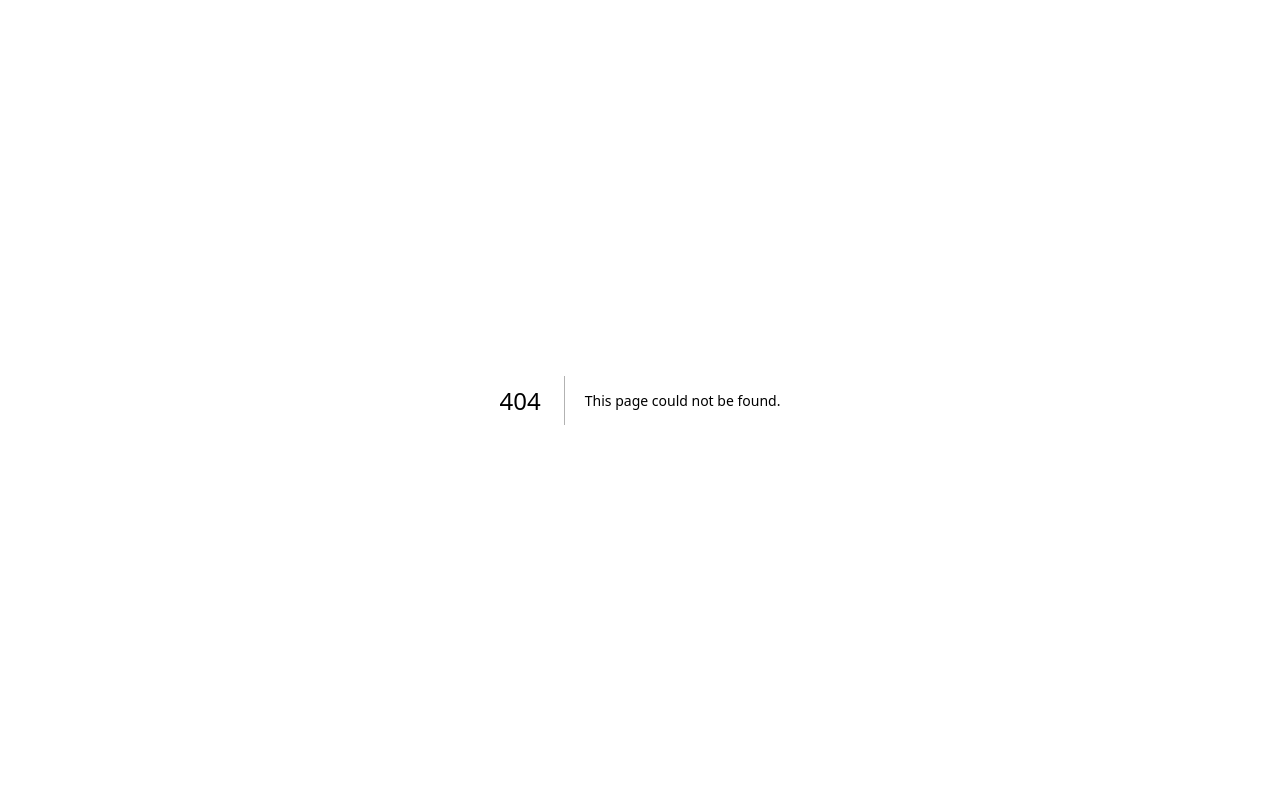
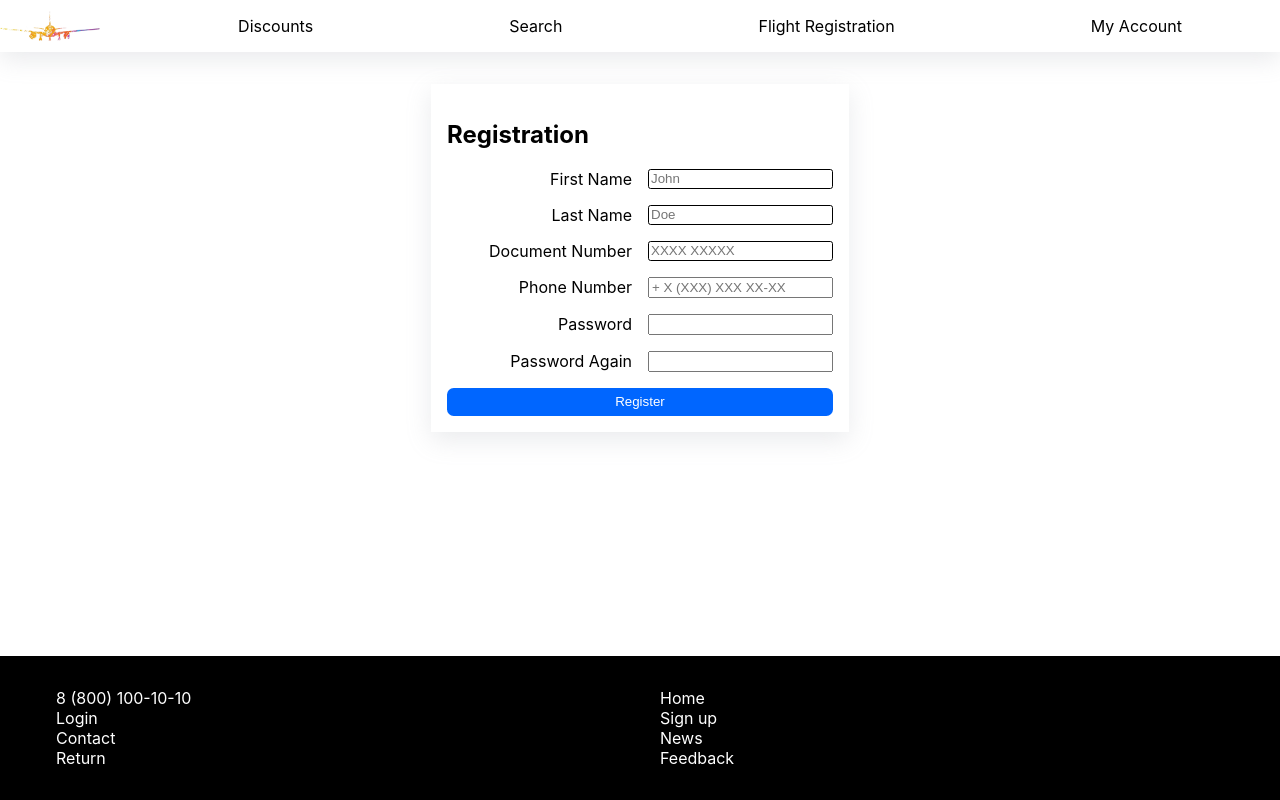
Before and after one commit to thepicture/flight-pool, a Next.js app: page /registration in a window 1280 px wide. Before the commit this address had no page. Built offline with nearby package versions, Linux system fonts and the light colour scheme.

Commit message:
feat: add Auth endpoints
/login, /registration

```diff
--- /dev/null
+++ b/components/AuthForm/AuthForm.tsx
@@ -0,0 +1,73 @@
+import React from "react";
+
+import styles from "styles/AuthForm/AuthForm.module.css";
+
+interface AuthFormProps {
+  registerMode?: boolean;
+}
+
+export const AuthForm: React.FC<AuthFormProps> = ({ registerMode = false }) => {
+  return (
+    <form method="post" action="/flights" className={styles.container}>
+      <h2>{registerMode ? "Registration" : "Auth"}</h2>
+      {registerMode && (
+        <>
+          <label>
+            First Name
+            <input
+              type="text"
+              placeholder="John"
+              minLength={2}
+              maxLength={64}
+              required
+            />
+          </label>
+          <label>
+            Last Name
+            <input
+              type="text"
+              placeholder="Doe"
+              minLength={2}
+              maxLength={64}
+              required
+            />
+          </label>
+          <label>
+            Document Number
+            <input
+              type="text"
+              placeholder="XXXX XXXXX"
+              minLength={4}
+              maxLength={16}
+              required
+            />
+          </label>
+        </>
+      )}
+      <label>
+        Phone Number
+        <input
+          type="tel"
+          pattern="\+[0-9] \([0-9]{3}\) [0-9]{3} [0-9]{2}-[0-9]{2}"
+          placeholder="+ X (XXX) XXX XX-XX"
+          required
+        />
+      </label>
+      <label>
+        Password
+        <input type="password" minLength={8} maxLength={64} required />
+      </label>
+      {registerMode && (
+        <label>
+          Password Again
+          <input type="password" minLength={8} maxLength={64} required />
+        </label>
+      )}
+      <input
+        type="submit"
+        value={registerMode ? "Register" : "Sign in"}
+        className="test-0-fbs"
+      />
+    </form>
+  );
+};
--- a/components/Footer/Footer.tsx
+++ b/components/Footer/Footer.tsx
@@ -3,9 +3,13 @@ import SiteNavigation from "./SiteNavigation/SiteNavigation";
 
 import styles from "styles/Footer/Footer.module.css";
 
-const Footer = () => {
+interface FooterProps {
+  sticky?: boolean;
+}
+
+const Footer: React.FC<FooterProps> = ({ sticky = false }) => {
   return (
-    <footer className={styles.footer}>
+    <footer className={`${styles.footer} ${sticky ? styles.sticky : ""}`}>
       <SiteNavigation />
     </footer>
   );
--- /dev/null
+++ b/pages/registration/index.tsx
@@ -0,0 +1,26 @@
+import Head from "next/head";
+import { AuthForm } from "../../components/AuthForm/AuthForm";
+
+import Footer from "../../components/Footer/Footer";
+import Header from "../../components/Header/Header";
+
+import styles from "../../styles/Auth/Auth.module.css";
+
+const Registration = () => {
+  return (
+    <div>
+      <Head>
+        <title>Flight Pool - Auth</title>
+        <meta name="description" content="Registration in Flight Pool" />
+        <link rel="icon" href="/favicon.ico" />
+      </Head>
+      <Header />
+      <main className={styles.container}>
+        <AuthForm registerMode />
+      </main>
+      <Footer sticky />
+    </div>
+  );
+};
+
+export default Registration;
--- /dev/null
+++ b/styles/Auth/Auth.module.css
@@ -0,0 +1,15 @@
+.container {
+  display: flex;
+  justify-content: center;
+  align-items: center;
+}
+
+@media screen and (max-width: 640px) {
+  .container {
+    display: block;
+  }
+
+  .container form {
+    box-shadow: none;
+  }
+}
--- /dev/null
+++ b/styles/AuthForm/AuthForm.module.css
@@ -0,0 +1,4 @@
+.container {
+  padding: var(--padding);
+  box-shadow: var(--box-shadow);
+}
--- a/styles/Footer/Footer.module.css
+++ b/styles/Footer/Footer.module.css
@@ -3,6 +3,12 @@
 
   background: black;
   color: white;
+}
+
+.footer .sticky {
+  position: absolute;
+  bottom: 0;
+  width: 100%;
 }
 
 .footer ul {
@@ -13,3 +19,9 @@
 .footer li {
   list-style-type: none;
 }
+
+.sticky {
+  position: absolute;
+  bottom: 0;
+  width: 100%;
+}
```
Also changed, not shown: pages/auth/index.tsx (added, +26 -0 lines).
